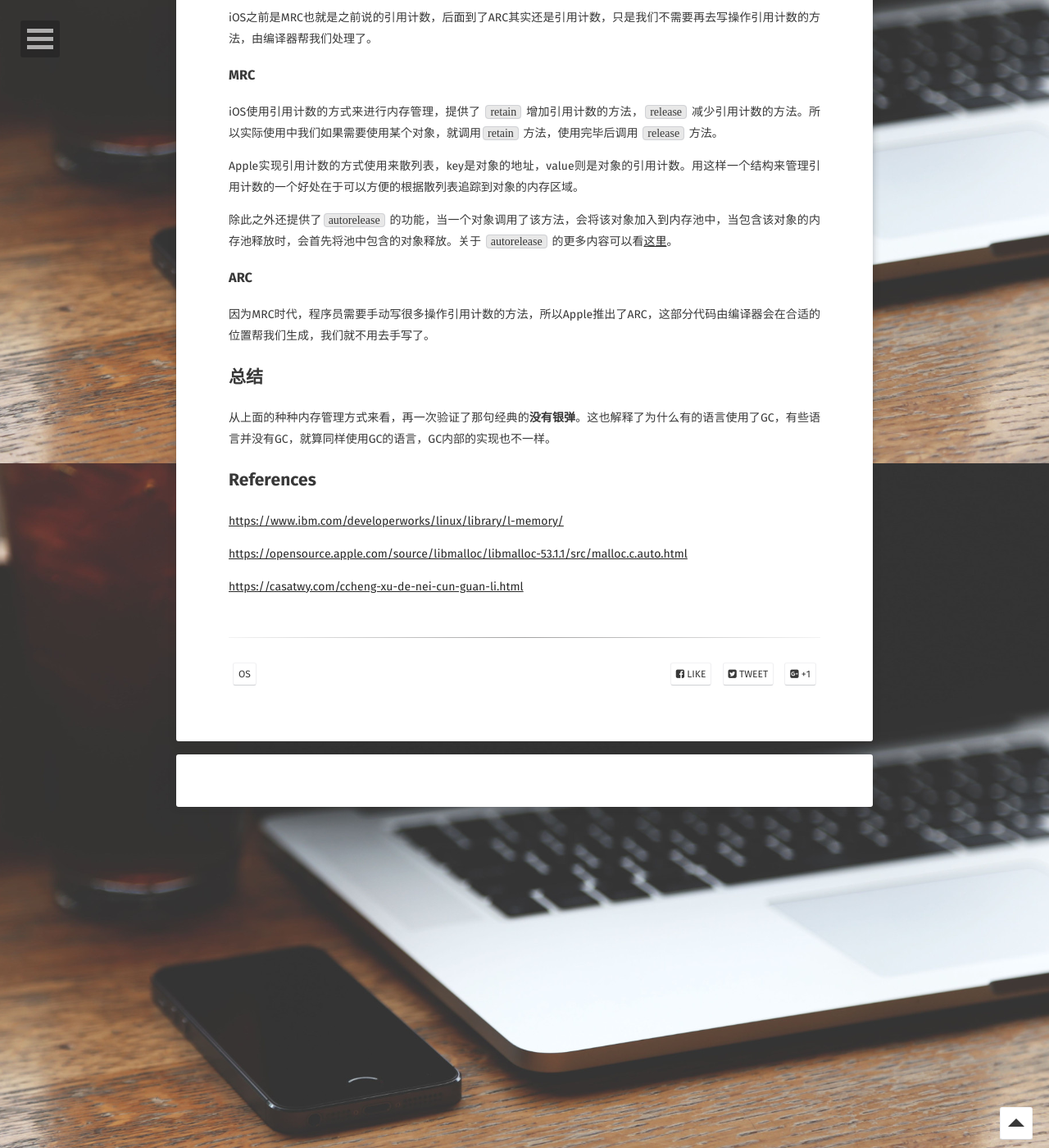
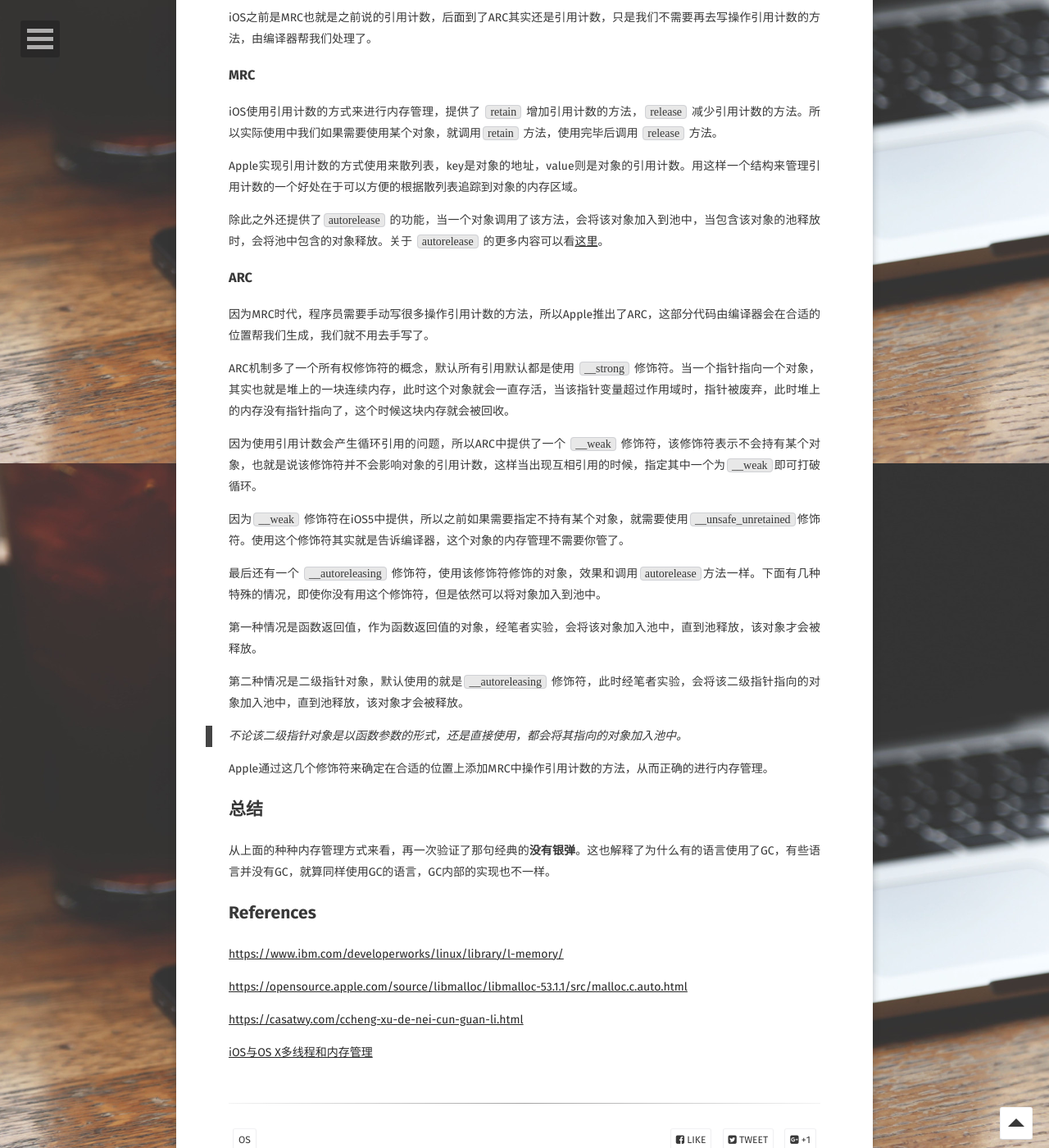
Before and after one commit to longjianjiang/longjianjiang.github.io, a Jekyll site: the page built from _posts/2019-03-22-memory-management.md, in a window 1280 px wide and 1400 px high, scrolled down 3035 px. Shown: the whole window at 82% size. Built offline with Jekyll 4.4.1, drawn with Linux system fonts in a browser that asks for light colours; some web fonts are replaced; comment, search, counter and statistics services are not loaded.

Commit message:
Update(auto commit)

```diff
--- a/_posts/2019-03-22-memory-management.md
+++ b/_posts/2019-03-22-memory-management.md
@@ -98,12 +98,27 @@ iOS使用引用计数的方式来进行内存管理，提供了 `retain` 增加
 
 Apple实现引用计数的方式使用来散列表，key是对象的地址，value则是对象的引用计数。用这样一个结构来管理引用计数的一个好处在于可以方便的根据散列表追踪到对象的内存区域。
 
-除此之外还提供了`autorelease` 的功能，当一个对象调用了该方法，会将该对象加入到内存池中，当包含该对象的内存池释放时，会首先将池中包含的对象释放。关于 `autorelease` 的更多内容可以看[这里](http://blog.sunnyxx.com/2014/10/15/behind-autorelease/)。
+除此之外还提供了`autorelease` 的功能，当一个对象调用了该方法，会将该对象加入到池中，当包含该对象的池释放时，会将池中包含的对象释放。关于 `autorelease` 的更多内容可以看[这里](http://blog.sunnyxx.com/2014/10/15/behind-autorelease/)。
 
 ### ARC
 
 因为MRC时代，程序员需要手动写很多操作引用计数的方法，所以Apple推出了ARC，这部分代码由编译器会在合适的位置帮我们生成，我们就不用去手写了。
 
+ARC机制多了一个所有权修饰符的概念，默认所有引用默认都是使用 `__strong` 修饰符。当一个指针指向一个对象，其实也就是堆上的一块连续内存，此时这个对象就会一直存活，当该指针变量超过作用域时，指针被废弃，此时堆上的内存没有指针指向了，这个时候这块内存就会被回收。
+
+因为使用引用计数会产生循环引用的问题，所以ARC中提供了一个 `__weak` 修饰符，该修饰符表示不会持有某个对象，也就是说该修饰符并不会影响对象的引用计数，这样当出现互相引用的时候，指定其中一个为`__weak`即可打破循环。
+
+因为`__weak` 修饰符在iOS5中提供，所以之前如果需要指定不持有某个对象，就需要使用`__unsafe_unretained`修饰符。使用这个修饰符其实就是告诉编译器，这个对象的内存管理不需要你管了。
+
+最后还有一个 `__autoreleasing` 修饰符，使用该修饰符修饰的对象，效果和调用`autorelease`方法一样。下面有几种特殊的情况，即使你没有用这个修饰符，但是依然可以将对象加入到池中。
+
+第一种情况是函数返回值，作为函数返回值的对象，经笔者实验，会将该对象加入池中，直到池释放，该对象才会被释放。
+
+第二种情况是二级指针对象，默认使用的就是`__autoreleasing` 修饰符，此时经笔者实验，会将该二级指针指向的对象加入池中，直到池释放，该对象才会被释放。
+
+> 不论该二级指针对象是以函数参数的形式，还是直接使用，都会将其指向的对象加入池中。
+
+Apple通过这几个修饰符来确定在合适的位置上添加MRC中操作引用计数的方法，从而正确的进行内存管理。
 
 ## 总结
 
@@ -116,3 +131,5 @@ Apple实现引用计数的方式使用来散列表，key是对象的地址，val
 [https://opensource.apple.com/source/libmalloc/libmalloc-53.1.1/src/malloc.c.auto.html](https://opensource.apple.com/source/libmalloc/libmalloc-53.1.1/src/malloc.c.auto.html)
 
 [https://casatwy.com/ccheng-xu-de-nei-cun-guan-li.html](https://casatwy.com/ccheng-xu-de-nei-cun-guan-li.html)
+
+[iOS与OS X多线程和内存管理](https://book.douban.com/subject/24720270/)
```
Also changed, not shown: _posts/2018-12-20-runtime-source-code-start.md (+2 -0 lines).
